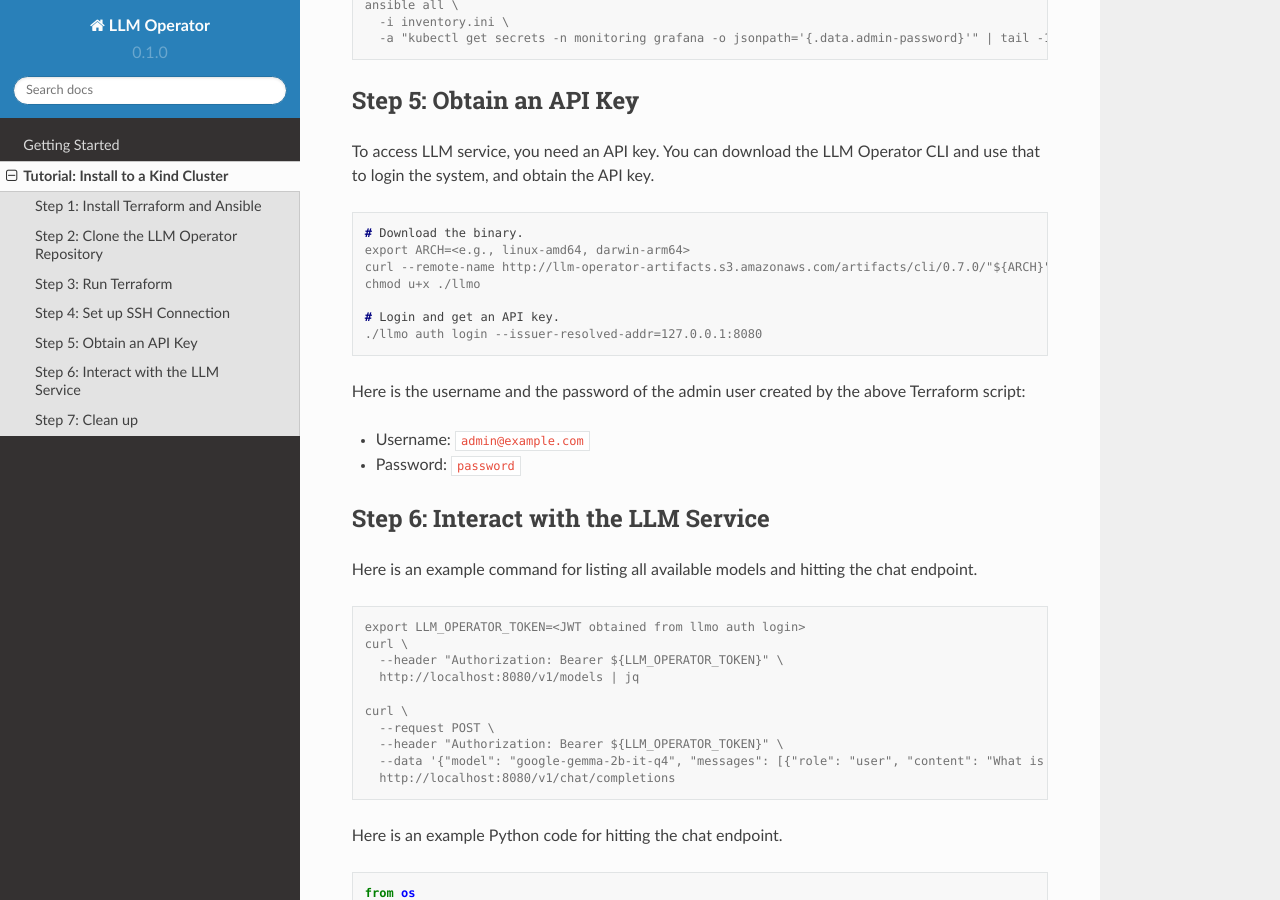
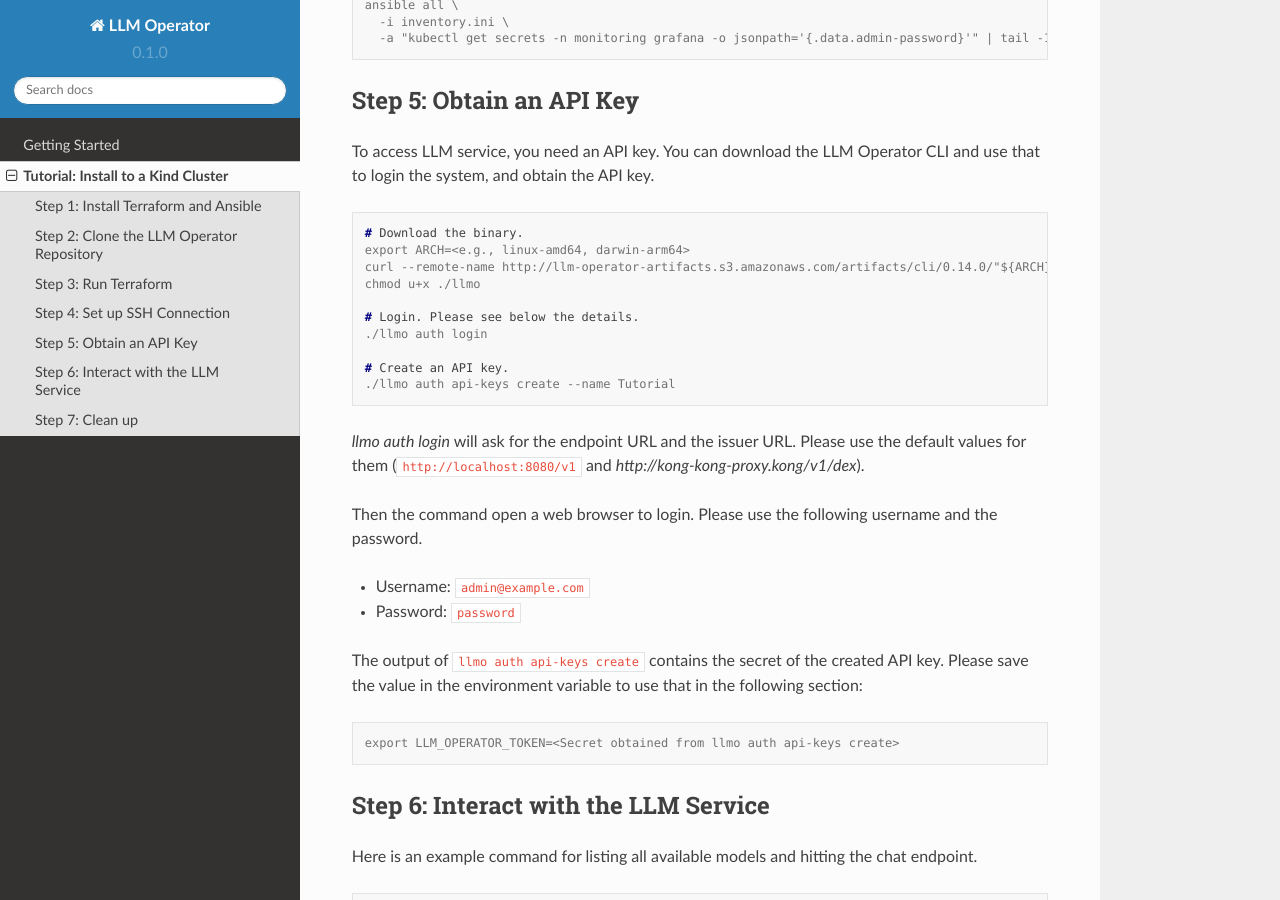
Before and after one commit to llm-operator/docs, a Sphinx documentation site: the page built from docs/source/tutorial.rst, in a window 1280 px wide and 900 px high, scrolled down 1826 px. Built offline with Sphinx 7.4.7 and the Read the Docs theme 2.0.0, drawn with Linux system fonts in a browser that asks for light colours.

Commit message:
Update the instruction for API keys (#11)

```diff
--- a/docs/source/tutorial.rst
+++ b/docs/source/tutorial.rst
@@ -100,16 +100,32 @@ and obtain the API key.
 
    # Download the binary.
    export ARCH=<e.g., linux-amd64, darwin-arm64>
-   curl --remote-name http://llm-operator-artifacts.s3.amazonaws.com/artifacts/cli/0.7.0/"${ARCH}"/llmo
+   curl --remote-name http://llm-operator-artifacts.s3.amazonaws.com/artifacts/cli/0.14.0/"${ARCH}"/llmo
    chmod u+x ./llmo
 
-   # Login and get an API key.
-   ./llmo auth login --issuer-resolved-addr=127.0.0.1:8080
+   # Login. Please see below the details.
+   ./llmo auth login
 
-Here is the username and the password of the admin user created by the above Terraform script:
+   # Create an API key.
+   ./llmo auth api-keys create --name Tutorial
+
+
+`llmo auth login` will ask for the endpoint URL and the issuer URL. Please use the default values for them
+(``http://localhost:8080/v1`` and `http://kong-kong-proxy.kong/v1/dex`).
+
+Then the command open a web browser to login. Please use the following username and the password.
 
 * Username: ``admin@example.com``
 * Password: ``password``
+
+The output of ``llmo auth api-keys create`` contains the secret of the created API key. Please save the value
+in the environment variable to use that in the following section:
+
+
+.. code-block:: console
+
+     export LLM_OPERATOR_TOKEN=<Secret obtained from llmo auth api-keys create>
+
 
 Step 6: Interact with the LLM Service
 -------------------------------------
```
Also changed, not shown: other parts of docs/source/tutorial.rst (+0 -1 lines).
